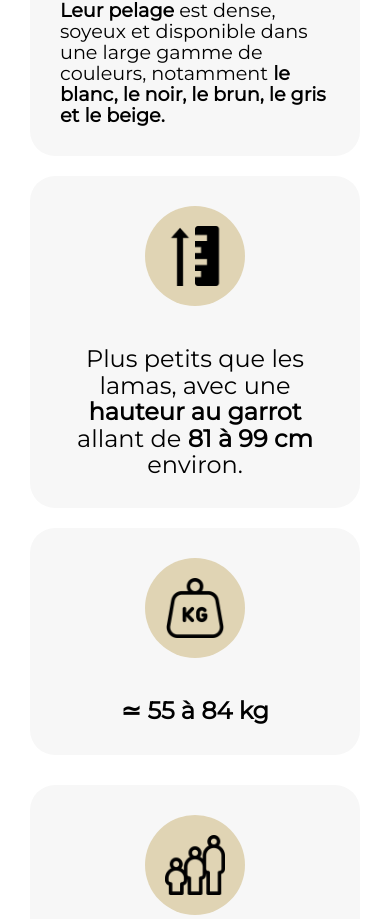
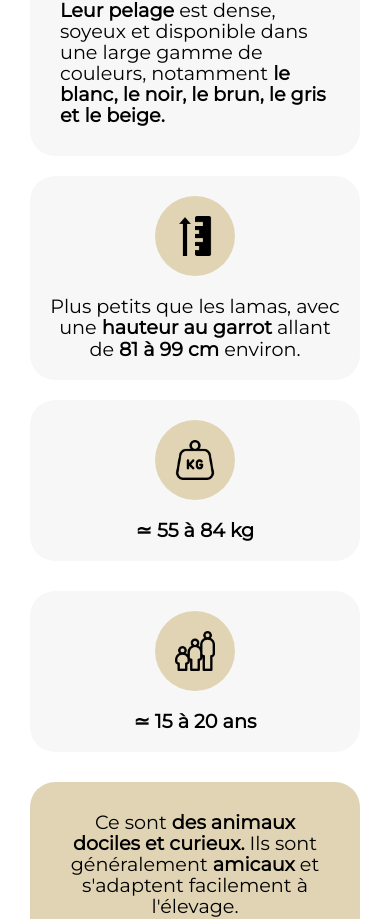
Before and after one commit to julien382/Alpaga, a React (Create React App) app: page / in a window 390 px wide. Shown: the part 1724-2643 px from the top of the page. Built offline with nearby package versions, Linux system fonts and the light colour scheme; a web font is replaced by a local one.

Commit message:
change size infovisuel for mobile

```diff
--- a/src/components/InfoVisuel/InfoVisuel.scss
+++ b/src/components/InfoVisuel/InfoVisuel.scss
@@ -29,7 +29,23 @@
 }
 
 @media only screen and (max-width: 767px) {
-    .InfoVisuel{
-        margin: 10px;
+    .InfoVisuel {
+        font-size: calc($primary-font-size * 0.8); /* Réduction de la taille de la police */
+        padding: 20px; /* Réduction du padding */
+        margin: 10px; /* Réduction des marges */
+    }
+
+    .circle {
+        width: 80px; /* Réduction de la taille des cercles */
+        height: 80px; /* Réduction de la taille des cercles */
+        margin-bottom: 20px; /* Moins d'espace en bas */
+        justify-content: center;
+        align-items: center;
+    }
+
+    .InfoVisuelImage {
+        padding: 10px; /* Réduction du padding autour de l'image */
+        width: 50%;
+        height: 50%;
     }
 }
```
